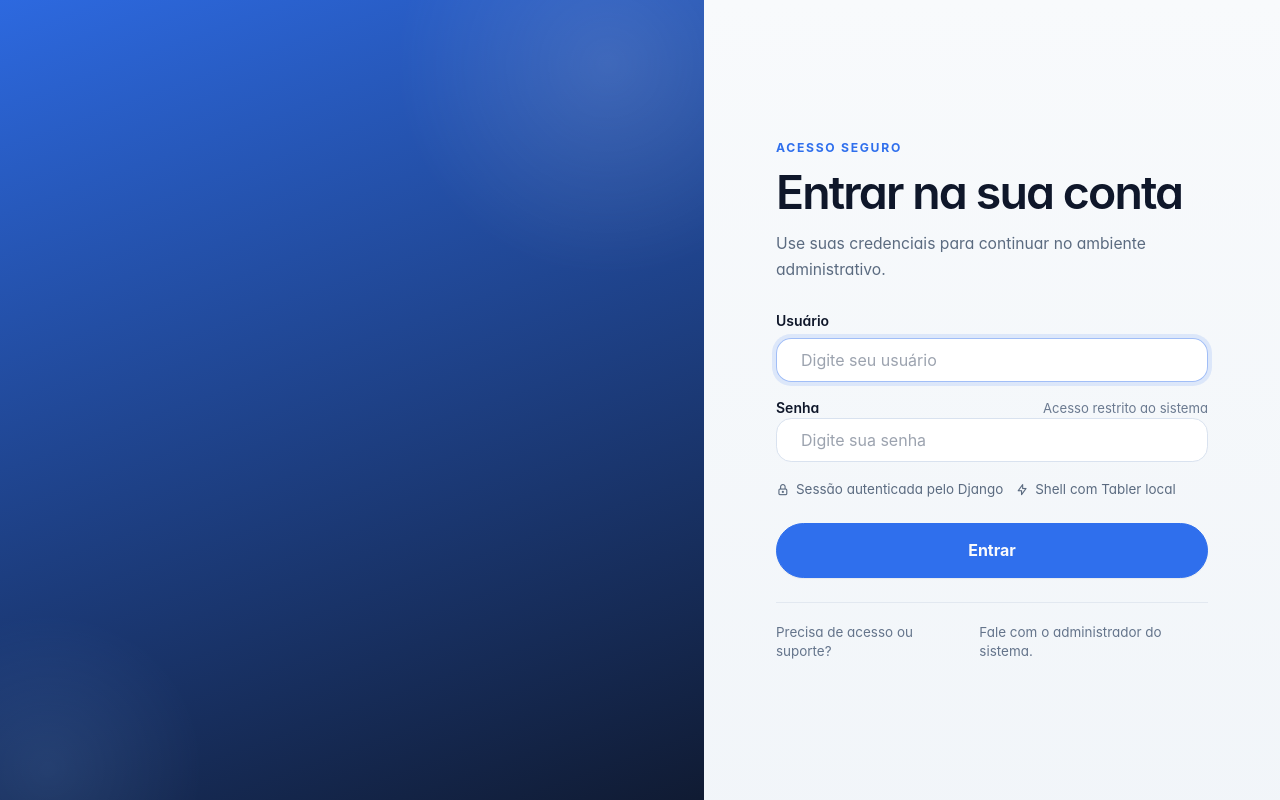
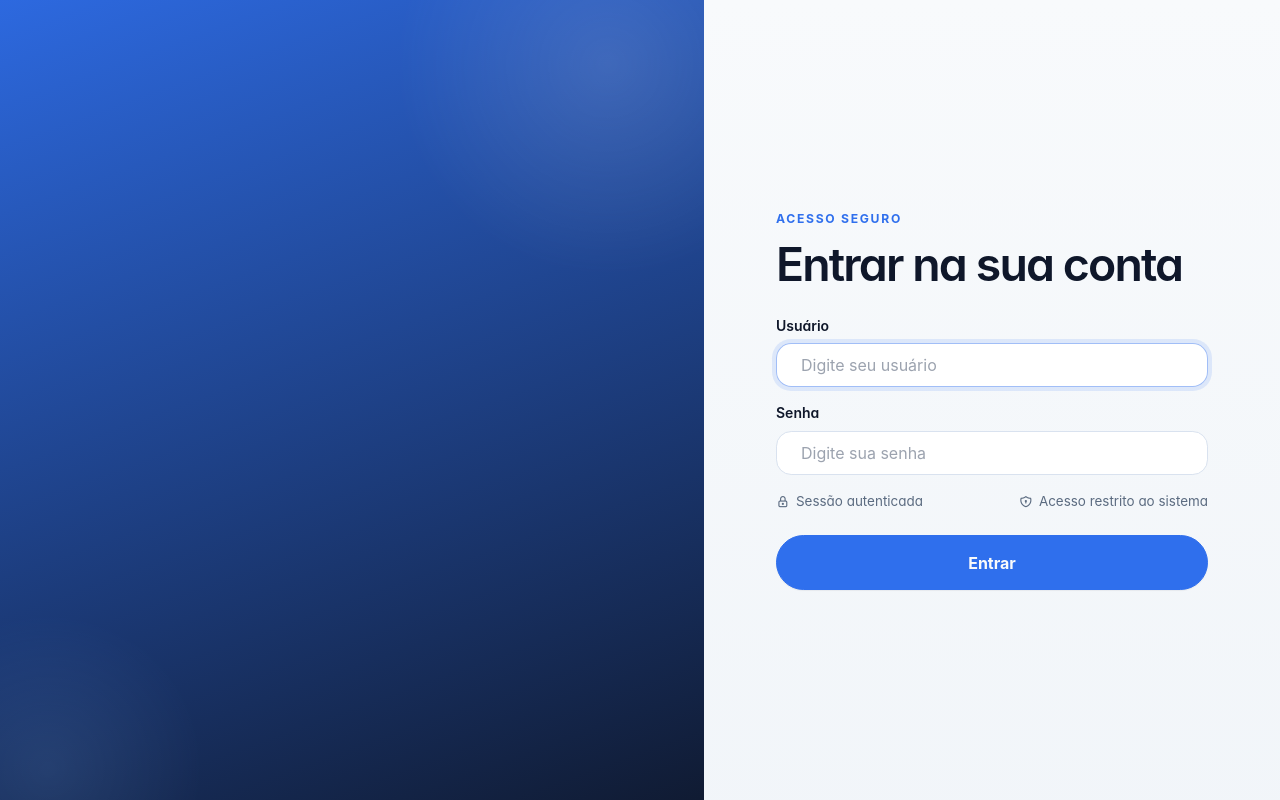
Before and after one commit to sidneiali/base_django, a Django app: page /login/ in a window 1280 px wide. Run offline with Django 5.2, Linux system fonts and the light colour scheme; some libraries are stand-ins or nearby versions.

Commit message:
fix(auth): refine login and logout flow

```diff
--- a/config/urls.py
+++ b/config/urls.py
@@ -25,5 +25,5 @@ urlpatterns = [
         ),
         name="login",
     ),
-    path("logout/", auth_views.LogoutView.as_view(), name="logout"),
+    path("logout/", auth_views.LogoutView.as_view(next_page="login"), name="logout"),
 ]
--- a/static/css/app.css
+++ b/static/css/app.css
@@ -35,7 +35,9 @@ body {
 }
 
 .app-sidebar {
-    background: linear-gradient(180deg, #182433 0%, #0f1723 100%) !important;
+    background:
+        linear-gradient(160deg, rgba(47, 111, 237, 0.92), rgba(16, 27, 51, 0.94)),
+        linear-gradient(180deg, #14213d, #0f172a) !important;
     border-right: 1px solid rgba(255, 255, 255, 0.06) !important;
     box-shadow: none !important;
 }
@@ -543,6 +545,10 @@ a[aria-expanded="true"] .nav-link-toggle::before {
     font-size: 0.84rem;
 }
 
+.auth-cover-form__meta-item--end {
+    margin-left: auto;
+}
+
 .auth-cover-form .form-footer {
     margin-top: 0;
 }
@@ -608,4 +614,8 @@ a[aria-expanded="true"] .nav-link-toggle::before {
         flex-direction: column;
         gap: 0.45rem;
     }
+
+    .auth-cover-form__meta-item--end {
+        margin-left: 0;
+    }
 }
--- a/templates/registration/login.html
+++ b/templates/registration/login.html
@@ -25,9 +25,6 @@
                         <div class="auth-cover-form-header">
                             <p class="auth-cover-form-header__eyebrow">Acesso seguro</p>
                             <h2 class="auth-cover-form-header__title">Entrar na sua conta</h2>
-                            <p class="auth-cover-form-header__text">
-                                Use suas credenciais para continuar no ambiente administrativo.
-                            </p>
                         </div>
 
                         {% if form.non_field_errors %}
@@ -54,12 +51,9 @@
                             </div>
 
                             <div class="mb-2">
-                                <div class="d-flex align-items-center justify-content-between gap-3">
-                                    <label class="form-label mb-0" for="{{ form.password.id_for_label }}">
-                                        {{ form.password.label }}
-                                    </label>
-                                    <span class="auth-cover-form__hint">Acesso restrito ao sistema</span>
-                                </div>
+                                <label class="form-label" for="{{ form.password.id_for_label }}">
+                                    {{ form.password.label }}
+                                </label>
                                 {{ form.password }}
                                 {% if form.password.errors %}
                                     <div class="invalid-feedback d-block">{{ form.password.errors }}</div>
@@ -77,11 +71,11 @@
                             <div class="auth-cover-form__meta">
                                 <span class="auth-cover-form__meta-item">
                                     <i class="ti ti-lock"></i>
-                                    Sessão autenticada pelo Django
+                                    Sessão autenticada
                                 </span>
-                                <span class="auth-cover-form__meta-item">
-                                    <i class="ti ti-bolt"></i>
-                                    Shell com Tabler local
+                                <span class="auth-cover-form__meta-item auth-cover-form__meta-item--end">
+                                    <i class="ti ti-shield-lock"></i>
+                                    Acesso restrito ao sistema
                                 </span>
                             </div>
 
@@ -91,11 +85,6 @@
                                 </button>
                             </div>
                         </form>
-
-                        <div class="auth-cover-form-footer">
-                            <span>Precisa de acesso ou suporte?</span>
-                            <span>Fale com o administrador do sistema.</span>
-                        </div>
                     </div>
                 </div>
             </main>
```
Also changed, not shown: templates/partials/topbar.html (+6 -3 lines).
